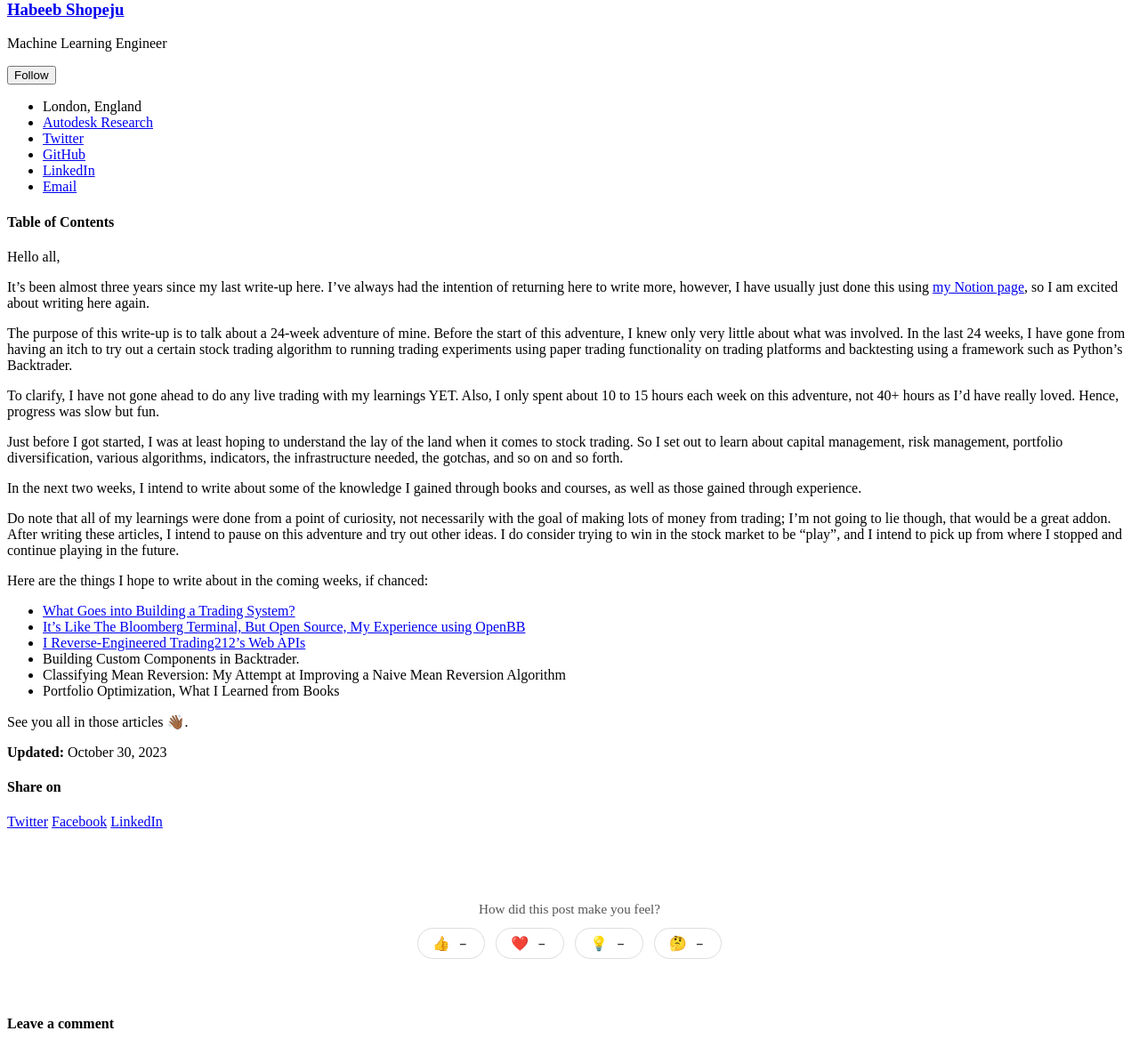
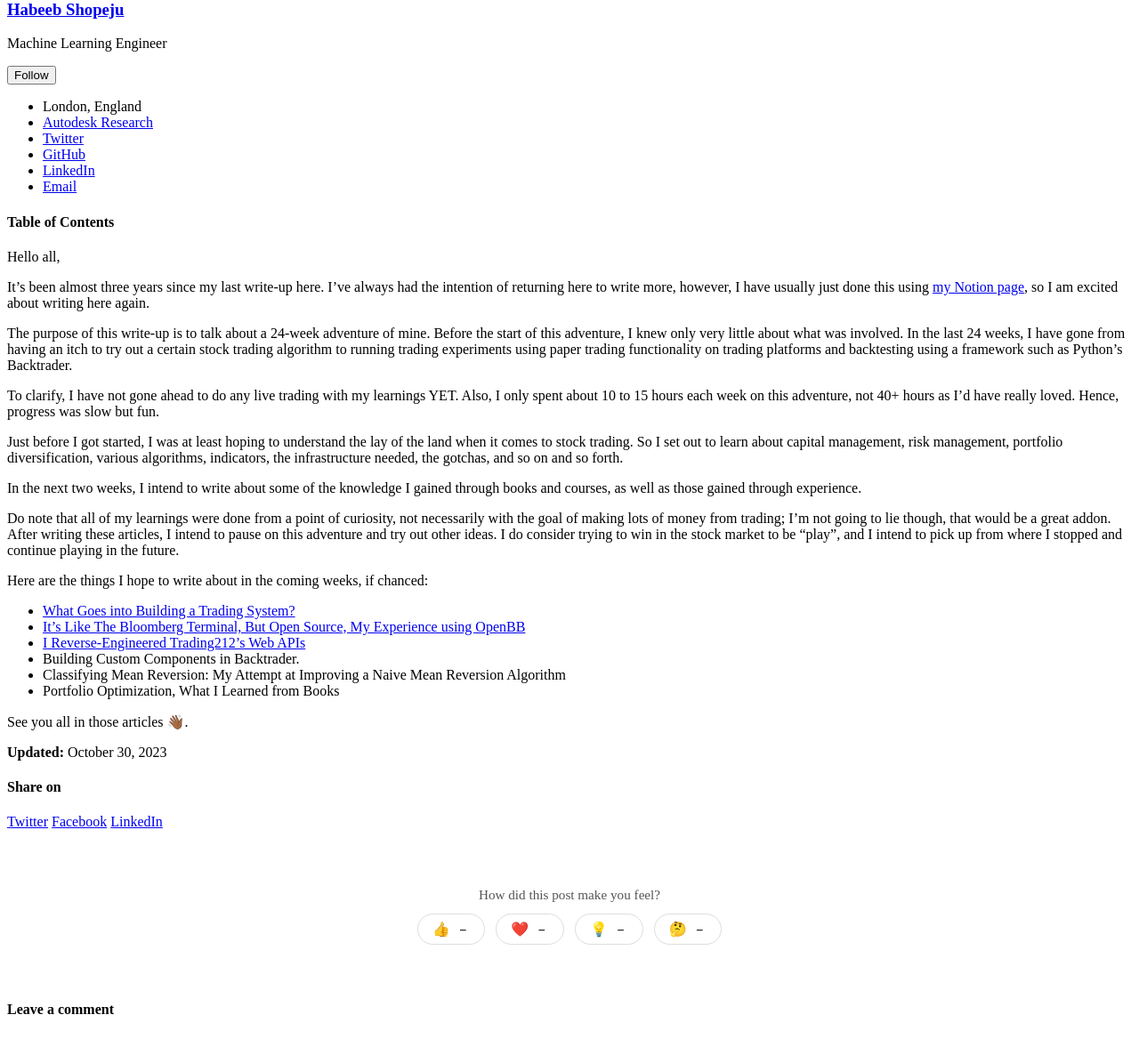
Before and after one commit to HAKSOAT/haksoat.github.io, a Jekyll site: the page built from _posts/stock_trading_project/2023-10-30-learning-stock-trading-python.md, in a window 1280 px wide. Shown: the part 1254-2422 px from the top of the page at 89% size. Built offline with Jekyll 4.4.1, drawn with Linux system fonts in a browser that asks for light colours; cached includes are drawn as plain includes; comment, search, counter and statistics services are not loaded.

Commit message:
Fix reactions widget spacing: use padding-top instead of margin-top to prevent CSS margin collapsing

```diff
--- a/_includes/reactions.html
+++ b/_includes/reactions.html
@@ -18,8 +18,8 @@
 
 <style>
   .post-reactions {
-    margin: 3.5rem 0 1rem;
-    padding: 0.5rem 0;
+    margin: 0 0 1rem;
+    padding: 3rem 0 0.5rem;
     text-align: center;
   }
   .reactions__label {
```
